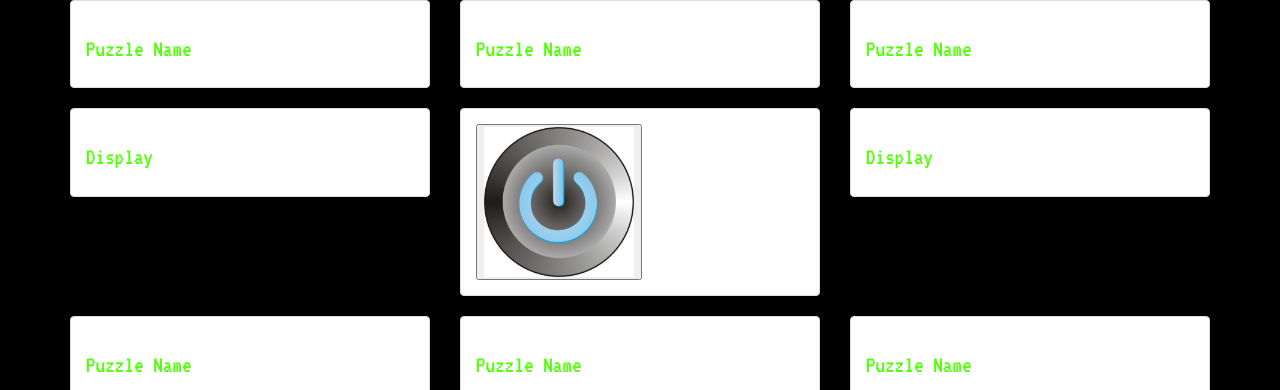
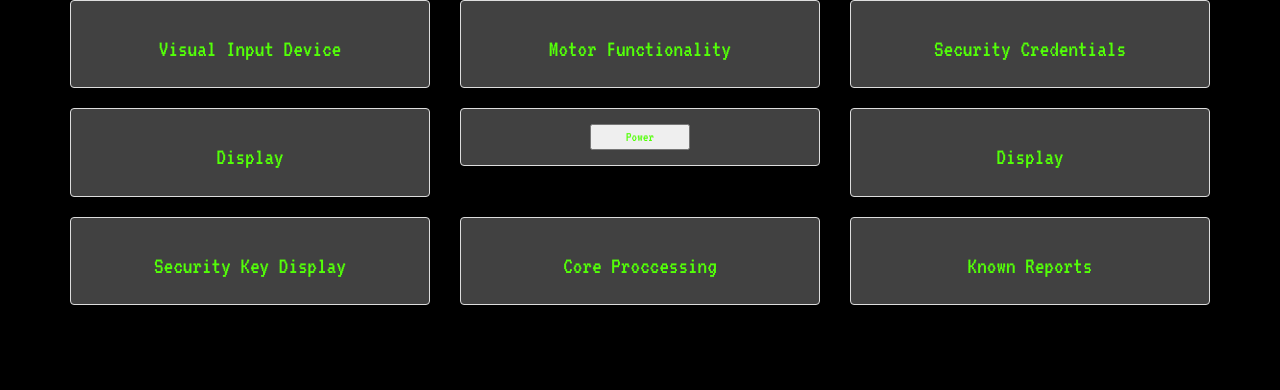
Before and after one commit to jluedtke/projectAnima, a plain HTML site: page index.html in a window 1280 px wide. Shown: the top 390 px of the page. Drawn offline with Linux system fonts and the light colour scheme.

Commit message:
removes the picture for the power button and changes the panel-body names.

```diff
--- a/css/styles.css
+++ b/css/styles.css
@@ -3,6 +3,12 @@ body {
   color: #53FF08;
   font-family: 'VT323';
 }
+
+.panel-default {
+  background-color: #414141;
+  text-align: center;
+}
+
 .puzzle, #start-button  {
   display: none;
 }
@@ -24,3 +30,7 @@ body {
   top: 47%;
   left: 44%;
 }
+
+#power-button {
+  width: 100px;
+}
--- a/index.html
+++ b/index.html
@@ -26,7 +26,7 @@
         <div class="col-md-4">
           <div class="panel panel-default">
             <div class="panel-body">
-              <h3>Puzzle Name</h3>
+              <h3>Visual Input Device</h3>
             </div>
           </div>
         </div>
@@ -34,7 +34,7 @@
         <div class="col-md-4">
           <div class="panel panel-default">
             <div class="panel-body">
-              <h3>Puzzle Name</h3>
+              <h3>Motor Functionality</h3>
             </div>
           </div>
         </div>
@@ -42,7 +42,7 @@
         <div class="col-md-4">
           <div class="panel panel-default">
             <div class="panel-body">
-              <h3>Puzzle Name</h3>
+              <h3>Security Credentials</h3>
             </div>
           </div>
         </div>
@@ -60,9 +60,9 @@
         </div>
 
         <div class="col-md-4">
-          <div class="panel panel-default">
+          <div class="panel panel-default" style="">
             <div class="panel-body">
-              <button id="powerButton" type="click"><img src="img/onButton.jpg" alt="power on button" style="height:150px;"></button>
+              <button type="button" id="power-button" name="button">Power</button>
             </div>
           </div>
         </div>
@@ -82,7 +82,7 @@
         <div class="col-md-4">
           <div class="panel panel-default">
             <div class="panel-body">
-              <h3>Puzzle Name</h3>
+              <h3>Security Key Display</h3>
             </div>
           </div>
         </div>
@@ -90,7 +90,7 @@
         <div class="col-md-4">
           <div class="panel panel-default">
             <div class="panel-body">
-              <h3>Puzzle Name</h3>
+              <h3>Core Proccessing</h3>
             </div>
           </div>
         </div>
@@ -98,7 +98,7 @@
         <div class="col-md-4">
           <div class="panel panel-default">
             <div class="panel-body">
-              <h3>Puzzle Name</h3>
+              <h3>Known Reports</h3>
             </div>
           </div>
         </div>
@@ -109,9 +109,9 @@
     <div class="container puzzle" id="corePuzzle">
       <!-- Problem Row  -->
       <div class="row">
-        <p>
+        <h2>
           While the light starts to come on, there is still high transparency...finish story.
-        </p>
+        </h2>
         <ul>
           <li>Node 1 is stating that Node 2 is malfunctioning.</li>
           <li>Node 2 is stating that Node 3 is malfunctioning.</li>
```
Also changed, not shown: img/Power_Button.png (added), img/power-button-md.png (added).
